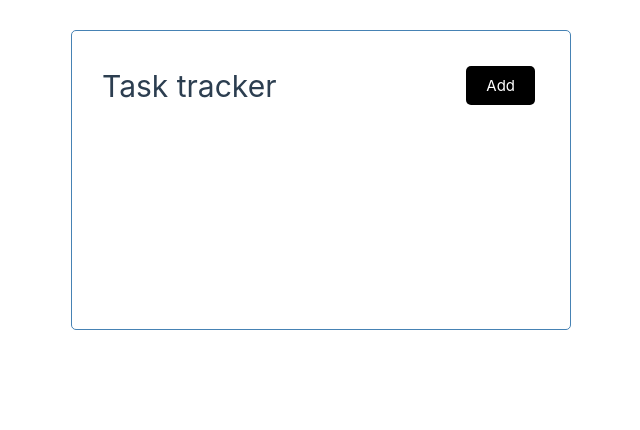
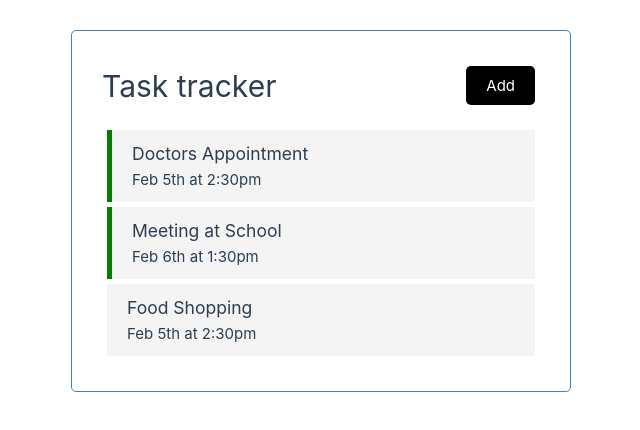
Before and after one commit to emilie-v11/vue-todolist, a Vue app: page / in a window 1280 px wide. Shown: the top 430 px of the page, without its empty margins (319-959 px from the left). Built offline with nearby package versions, Linux system fonts and the light colour scheme.

Commit message:
Add Tasks display

```diff
--- a/src/App.vue
+++ b/src/App.vue
@@ -29,7 +29,12 @@
       <h1>Task tracker</h1>
       <button class="btn">Add</button>
     </header>
-    <main></main>
+    <main>
+      <div class="task" v-for="task in tasks" :key="task.id" :class="task.reminder ?'reminder' : ''">
+        <h3>{{ task.text }}</h3>
+        <p>{{ task.day }}</p>
+      </div>
+    </main>
   </div>
 </template>
 
```
